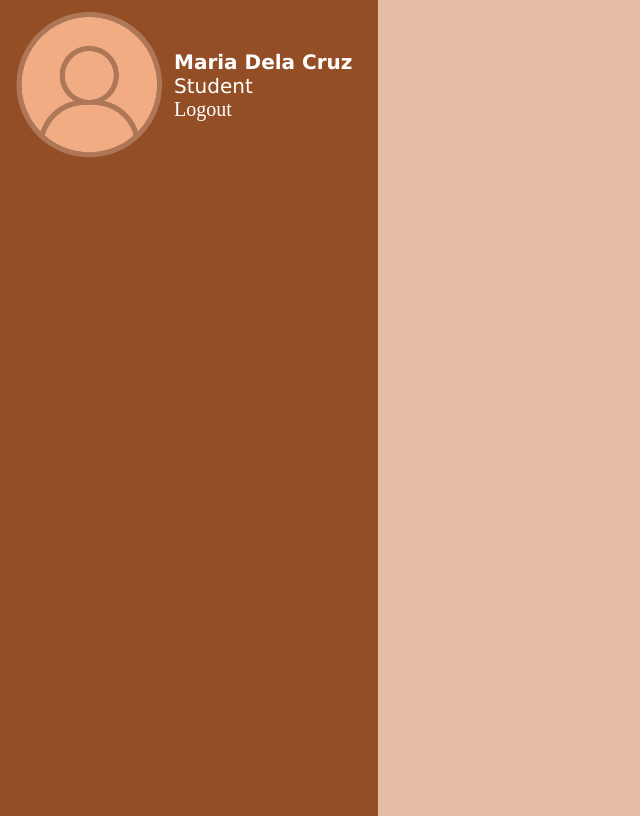
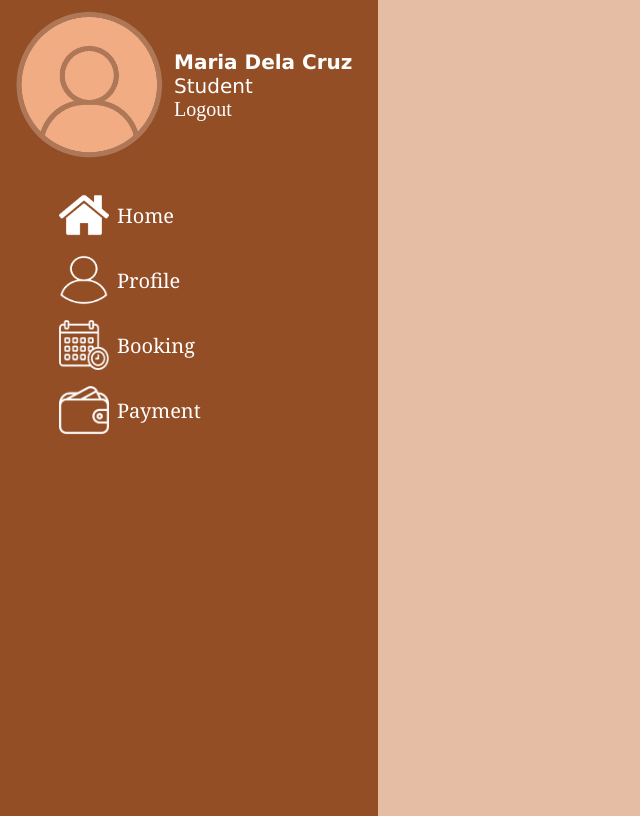
Before and after one commit to davon09/QuickieJeepney, a PHP site: page /menu/menu.html in a window 1280 px wide. Shown: the whole page, without its empty margins (0-640 px from the left). Run offline with PHP 8.4, Linux system fonts and the light colour scheme.

Commit message:
added sidebar

```diff
--- a/menu/menu.css
+++ b/menu/menu.css
@@ -11,6 +11,19 @@ body{
     width:350px;
     padding: 10px 14px;
     background: #934e26;
+    z-index: 100;
+}
+.menu{
+    padding-top: 20px;
+}
+.menu-links{
+    list-style-type:none;
+    padding: 0;
+    margin:0;
+}
+.nav-link{
+    margin-bottom: 15px;
+
 }
 .sidebar .text{
         font-size: 20px;
@@ -24,6 +37,12 @@ body{
 .sidebar .header{
     position: relative;
 }
+.sidebar-divider {
+    height: 1px;
+    background-color: #fff;
+    margin: 3px 0;
+    width: 80%;
+}
 
 .sidebar .image-text img{
     width:150px;
@@ -33,6 +52,45 @@ body{
 .sidebar header .image-text{
     display: flex;
     align-items: center;
+}
+.sidebar-icon{
+    width: 50px;
+    height: 50px;
+    margin-right: 8px;
+    vertical-align: middle;
+    padding-left: 35px;
+    transition: all 0.5s ease;
+
+}
+.sidebar-link{
+    display: flex;
+    width: 100%;
+    align-items: center;
+    text-decoration: none;
+    font-size: 20px;
+    font-family: Cambria, Cochin, Georgia, Times, 'Times New Roman', serif;
+    text-align: center;
+    padding: 10px;
+    transition: all 0.5s ease;
+}
+.sidebar li{
+    height: 50px;
+    margin-top:10px;
+    list-style: none;
+    display: flex;
+    align-items: center;
+
+}
+.sidebarli a{
+    height:100%;
+    width:100%;
+    outline:none;
+    border:none;
+    border-radius: 6px;
+}
+.sidebar li a:hover{
+    background:#8b4217
+
 }
 /*==============================================*/
 .header-text .name{
@@ -66,3 +124,4 @@ a:link {
     background-color: transparent;
     text-decoration: underline;
   }
+  /*===============================================*/
--- a/menu/menu.html
+++ b/menu/menu.html
@@ -24,10 +24,30 @@
             </div>
         </header>
         <div class="menu-bar">
-            <div class="menu"></div>
+            <div class="menu">
+                <ul class="menu-links">
+                    <li class="nav-link">
+                        <a href="#home" class="sidebar-link">
+                            <img src="home.png" alt="home" class="sidebar-icon">Home</a>
+                            </li>
+                     <li class="nav-link">
+                        <a href="#profile" class="sidebar-link">
+                            <img src="profile_menu.png" alt="home" class="sidebar-icon">Profile</a>
+                            </li>
+                     <li class="nav-link">
+                        <a href="#booking" class="sidebar-link">
+                            <img src="booking.png" alt="home" class="sidebar-icon">Booking</a>
+                        </li>
+                    <li class="nav-link">
+                        <a href="#payment" class="sidebar-link">
+                            <img src="payment.png" alt="home" class="sidebar-icon">Payment</a></a>
+                    </li>
+                </ul>
+            </div>
         </div>
     </nav>
+    <section>
 
-
-</body>
+    </section>
+    </body>
 </html>
```
Also changed, not shown: menu/back_icon.png (added), menu/booking.png (added), menu/home.png (added), menu/payment.png (added), menu/profile_menu.png (added).
